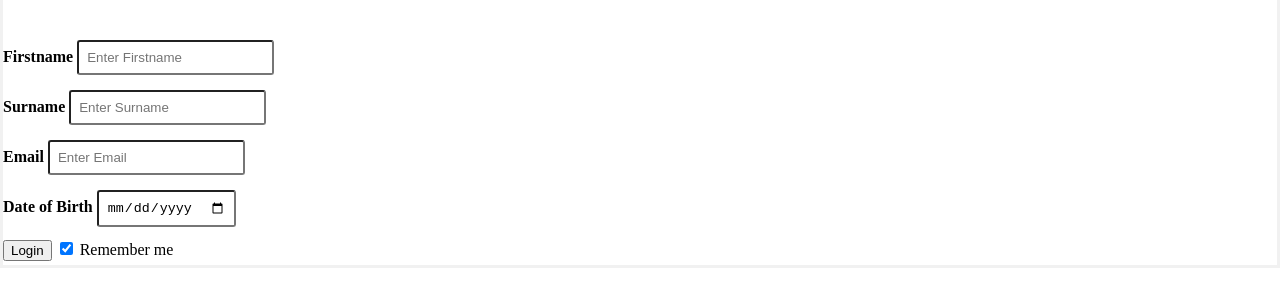
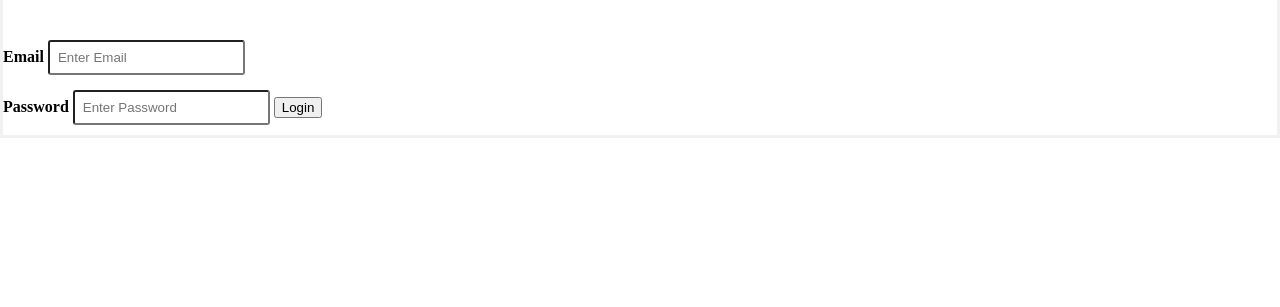
Before and after one commit to Liryn/Secure-blog-site, a plain HTML site: page DSS/login.html in a window 1280 px wide. Shown: the part 243-550 px from the top of the page. Drawn offline with Linux system fonts and the light colour scheme.

Commit message:
login form fix

```diff
--- a/DSS/login.html
+++ b/DSS/login.html
@@ -24,23 +24,12 @@
 
                 <div class="container">
                     <h2 class="mt-4">Please input your login details below:</h2><br>
-                  <label for="fname"><b>Firstname</b></label>
-                  <input type="text" placeholder="Enter Firstname" name="fname" required>
-                  <br>
-
-                   <label for="sname"><b>Surname</b></label>
-                  <input type="text" placeholder="Enter Surname" name="sname" required>
-                    <br>
-                  <label for="pcode"><b>Email</b></label>
+                  <label for="ecode"><b>Email</b></label>
                   <input type="text" placeholder="Enter Email" name="email" required>
                     <br>
-                  <label for="dob"><b>Date of Birth</b></label>
-                  <input type="date" placeholder="Enter Date of Birth" name="dob" required>
-                      <br>
+                    <label for="pword"><b>Password</b></label>
+                    <input type ="text" placeholder="Enter Password" name="password" required>
                   <button class="btn btn-primary" button type="submit" onclick="document.location='homepage.html'"> Login</button>
-                  <label>
-                    <input type="checkbox" checked="checked" name="remember"> Remember me
-                  </label>
                 </div>
             </div>
 
```
Also changed, not shown: DSS/createaccount.html (+4 -3 lines).
